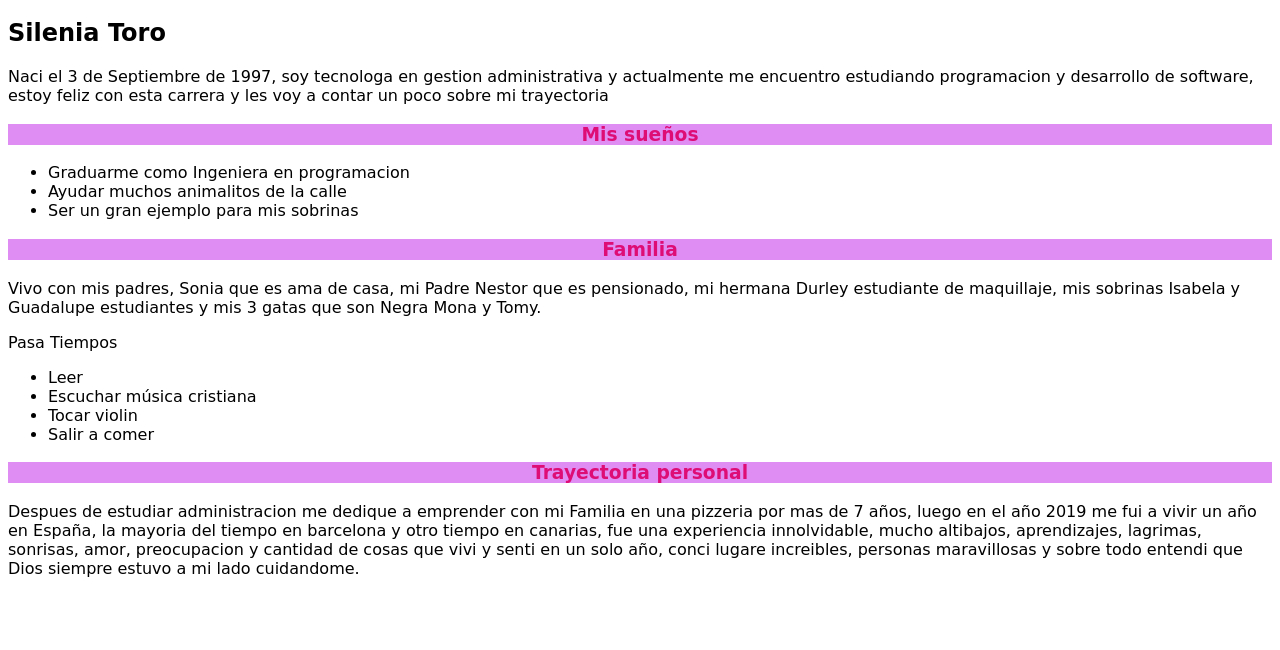
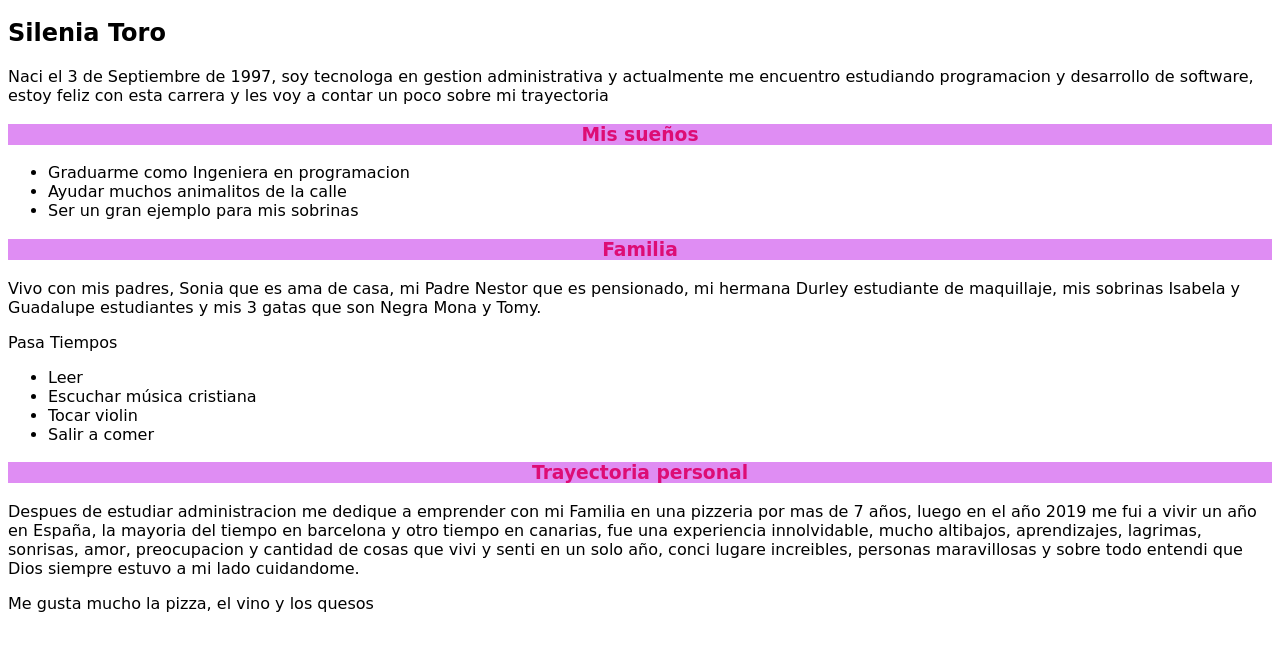
Before and after one commit to Silenia-0309/AutobiografiaSilenia, a plain HTML site: page index.html in a window 1280 px wide. Shown: the part 62-712 px from the top of the page. Drawn offline with Linux system fonts and the light colour scheme.

Commit message:
onceaba version
agregue una nota de mis gustos

```diff
--- a/index.html
+++ b/index.html
@@ -39,6 +39,7 @@
         personas maravillosas y sobre todo entendi que Dios siempre estuvo a mi lado cuidandome.
     </p>
     </Ul>
+    <p>Me gusta mucho la pizza, el vino y los quesos</p>
 
 </style> </body>
 </html>
```
